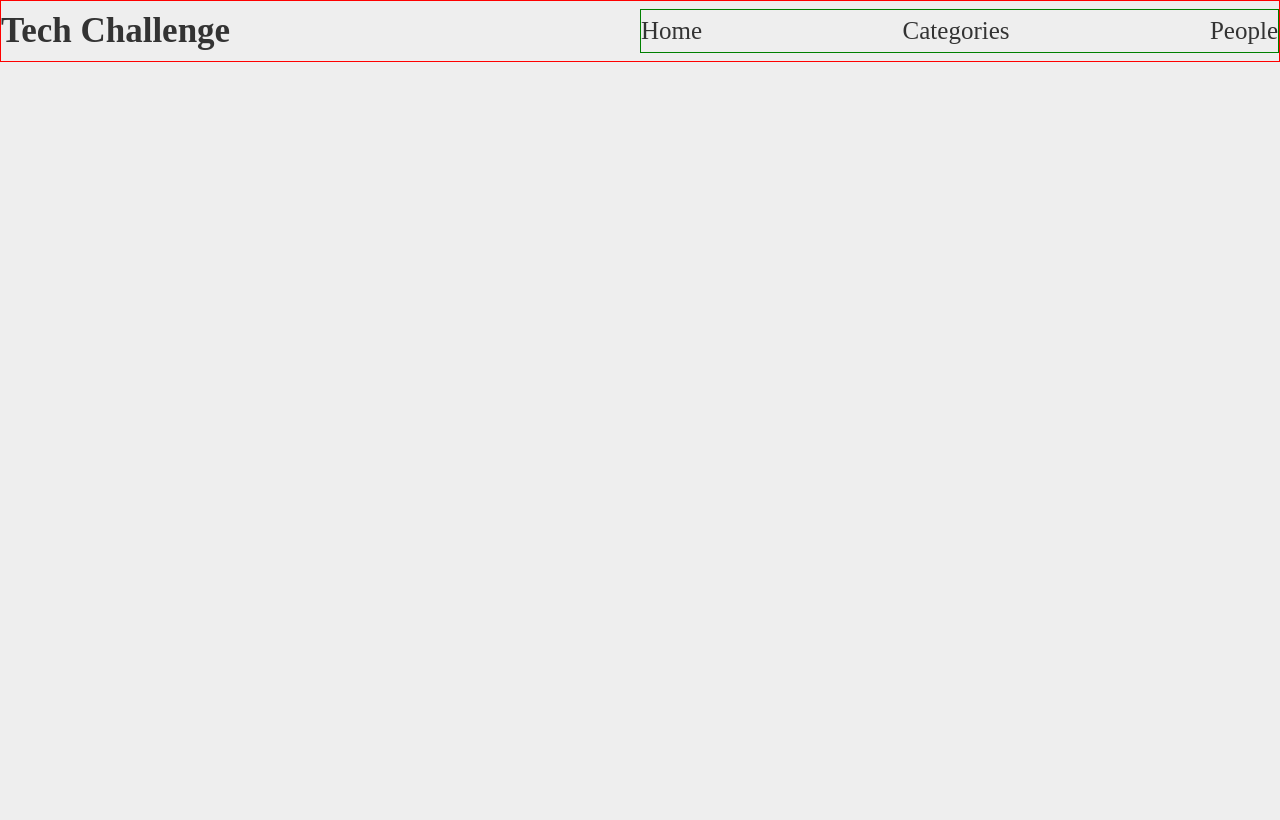
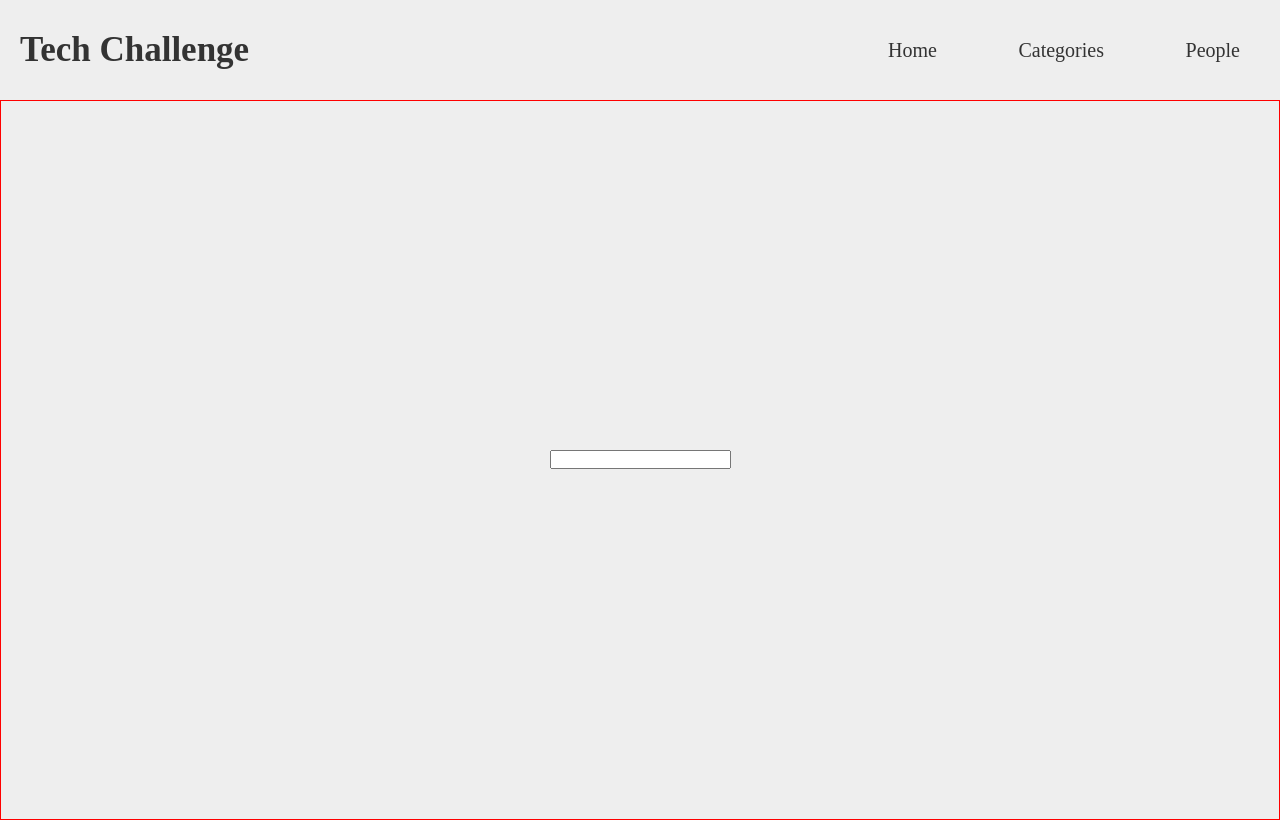
Before and after one commit to Haroonabdulrazaq/tech-challenge, a React (Create React App) app: page / in a window 1280 px wide. Built offline with nearby package versions, Linux system fonts and the light colour scheme; no server answers.

Commit message:
Add search component

```diff
--- a/src/components/App.js
+++ b/src/components/App.js
@@ -1,10 +1,11 @@
-import React from 'react'
+import React, {useState} from 'react'
 import { Route, Switch } from 'react-router-dom';
 
 import useFetch from './useFetch.js';
 import Categories from './Categories.js';
 import Nav from './Nav.js';
 import Category from './Category.js';
+import Search from './Search.js';
 import People from './People.js';
 import Loading from './Loading.js';
 
@@ -12,8 +13,17 @@ import Loading from './Loading.js';
 import '../styles/App.scss';
 
 function App() {
+  const [search, setSearch] = useState('')
+
   const { people } = useFetch('https://chuckswapi20220921081349.azurewebsites.net/api/Swapi/People')
   const { loader, data } = useFetch('https://chuckswapi20220921081349.azurewebsites.net/api/Chuck/Categories')
+  const { list } = useFetch(`https://chuckswapi20220921081349.azurewebsites.net/api/Search/Search/${search}`)
+
+
+  const handleChange = (e) => {
+    console.log(e.target.value)
+    setSearch(e.target.value)
+  }
 
   return (
     <div className="App">
@@ -21,11 +31,14 @@ function App() {
       {
         loader? <Loading/>:
       <Switch>
-        <Route exact path="/categories">
-          <Categories categories={data.responseData} />
+        <Route exact path="/">
+              <Search list={list} search={search} handleChange={handleChange} />
         </Route>
         <Route exact path="/people">
           <People people={people} loader={loader} />
+        </Route>
+        <Route exact path="/categories">
+          <Categories categories={data.responseData} />
         </Route>
         <Route exact={true} path="/categories/:categoryName" component={Category} />
       </Switch>
--- a/src/components/Nav.js
+++ b/src/components/Nav.js
@@ -6,7 +6,7 @@ import '../styles/nav.scss'
 const Nav = () => {
   return (
     <div className='nav-wrapper'>
-      <h3>Tech Challenge</h3>
+      <h3><Link to='/' className='nav-link'>Tech Challenge</Link></h3>
       <div className='nav-content'>
         <Link to='/' className='nav-link'>Home</Link>
         <Link to='/categories' className='nav-link' >Categories</Link>
--- a/src/components/People.js
+++ b/src/components/People.js
@@ -1,15 +1,10 @@
-import React, {useEffect, useState} from 'react'
+import React from 'react'
 import Loading from './Loading.js';
 
 import '../styles/people.scss'
-import useFetch from './useFetch.js';
 
 const People = (props) => {
   const {people, loader} = props
-  const [filmName, setFilmName] = useState([])
-
-  console.log('My people Result', people);
-
 
   if(loader){
     return <Loading />
--- /dev/null
+++ b/src/components/Search.js
@@ -0,0 +1,16 @@
+import React from 'react'
+import '../styles/search.scss'
+
+const Search = (props) => {
+  const {handleChange, search} = props
+
+  return (
+    <div className='search-wrapper'>
+      <form>
+        <input type='text' value={search} onChange={handleChange} />
+      </form>
+    </div>
+  )
+}
+
+export default Search
--- a/src/components/useFetch.js
+++ b/src/components/useFetch.js
@@ -5,8 +5,7 @@ function useFetch(url){
   const [data, setData] = useState([])
   const [people, setPeople] = useState([])
   const [film, setFilm] = useState([])
-
-
+  const [list, setList] = useState([])
   const [error, setError] = useState('')
 
 
@@ -27,13 +26,14 @@ function useFetch(url){
       data.responseData && setData(data)
       data.responseData.results && setPeople(data.responseData.results)
       data.responseData && setFilm(data)
+      data.responseData && setList(data)
     })
     .catch((error)=>{
       setLoader(false)
       setError('Oops, An error occured', error)
     })
   }, [url])
-  return {loader, data, people, film, error}
+  return { loader, data, people, film, list, error}
 }
 
 export default useFetch;
--- a/src/styles/nav.scss
+++ b/src/styles/nav.scss
@@ -2,24 +2,35 @@
 @import "../styles/utils.scss";
 
 .nav-wrapper {
-  border: 1px solid red;
   width: 100%;
   display: flex;
   flex-direction: row;
   justify-content: space-between;
   align-items: center;
-  margin-bottom: 2rem;
+  padding: 0 0.2rem;
+  margin: 2rem 0;
+
+  @include responsive(tab) {
+    padding: 0 1rem;
+  }
+  @include responsive(desktop) {
+    padding: 0 2rem;
+  }
 
   .nav-content {
-    width: 50%;
-    border: 1px solid green;
+    width: 60%;
     display: flex;
     flex-direction: row;
     justify-content: space-between;
     align-items: center;
 
+
     @include responsive(tab) {
-      width: 50%;
+      width: 40%;
+    }
+    @include responsive(desktop) {
+      padding-right: 2rem;
+      width: 30%;
     }
     @include responsive(large-screen) {
       width: 30%;
@@ -29,10 +40,13 @@
       font-size: 1.5rem;
 
       @include responsive(tab) {
+        font-size: 2rem;
+      }
+      @include responsive(large-screen) {
         font-size: 2.5rem;
       }
-      @include responsive(large-screen) {
-        font-size: 3.5rem;
+      &:active {
+       border-bottom: 3px solid $dark-gray;
       }
     }
   }
--- a/src/styles/people.scss
+++ b/src/styles/people.scss
@@ -12,8 +12,9 @@ table {
     width: 90%;
     margin: 0 auto;
   }
+
   @include responsive(desktop){
-    width:80%;
+    width: 80%;
     margin: 0 auto;
   }
   @include responsive(large-screen){
@@ -27,6 +28,11 @@ td, th {
   margin: 0 auto;
   padding: 8px;
   font-size: 1.5rem;
+
+  @include responsive(desktop){
+    width: 15rem;
+    height: auto;
+  }
   @include responsive(large-screen){
     width: 20rem;
     height: auto;
--- /dev/null
+++ b/src/styles/search.scss
@@ -0,0 +1,11 @@
+
+
+.search-wrapper {
+  border: 1px solid red;
+  min-height: 90vh;
+  width: 100%;
+  display: flex;
+  flex-direction: column;
+  justify-content: center;
+  align-items: center;
+}
```
